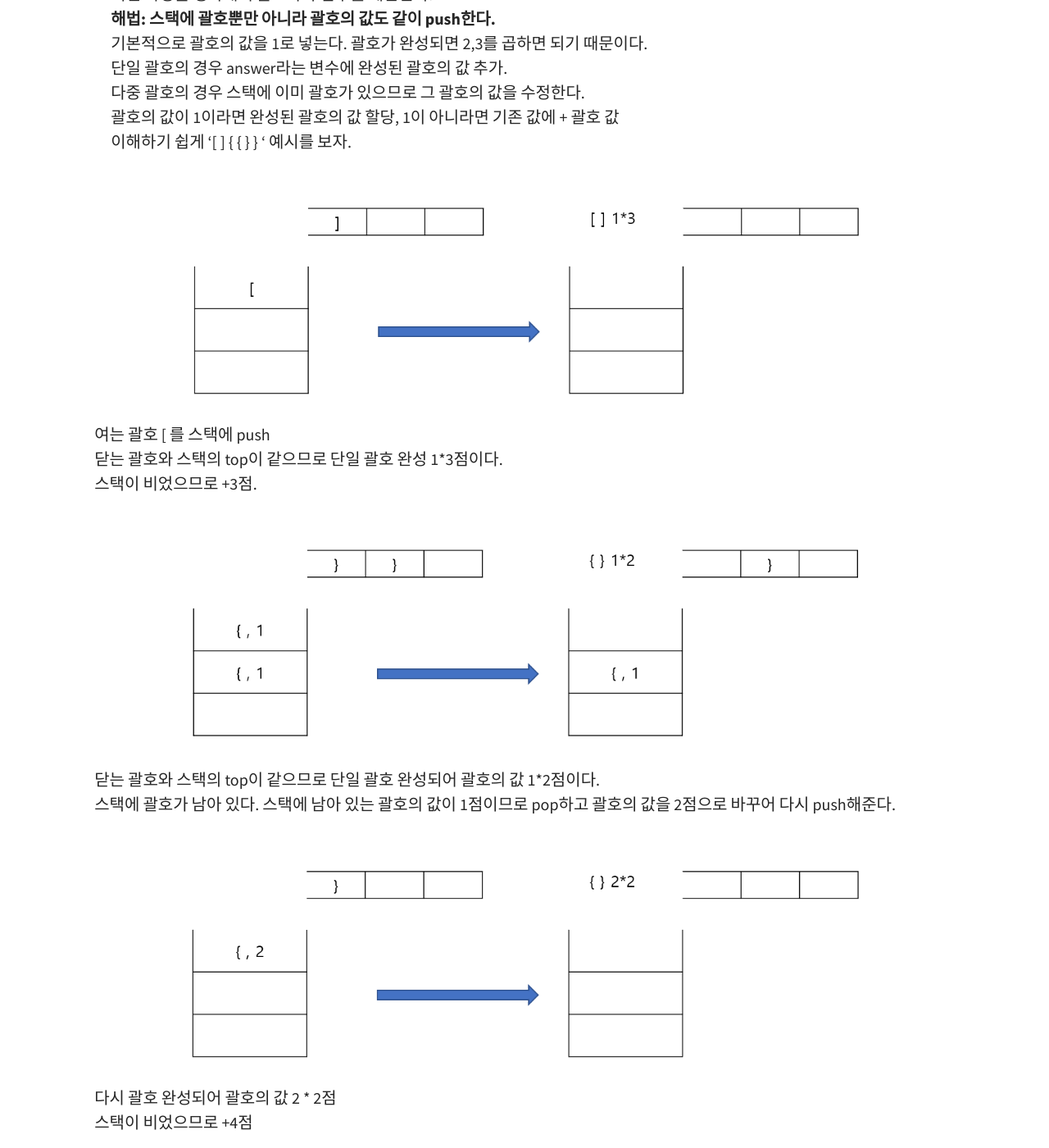
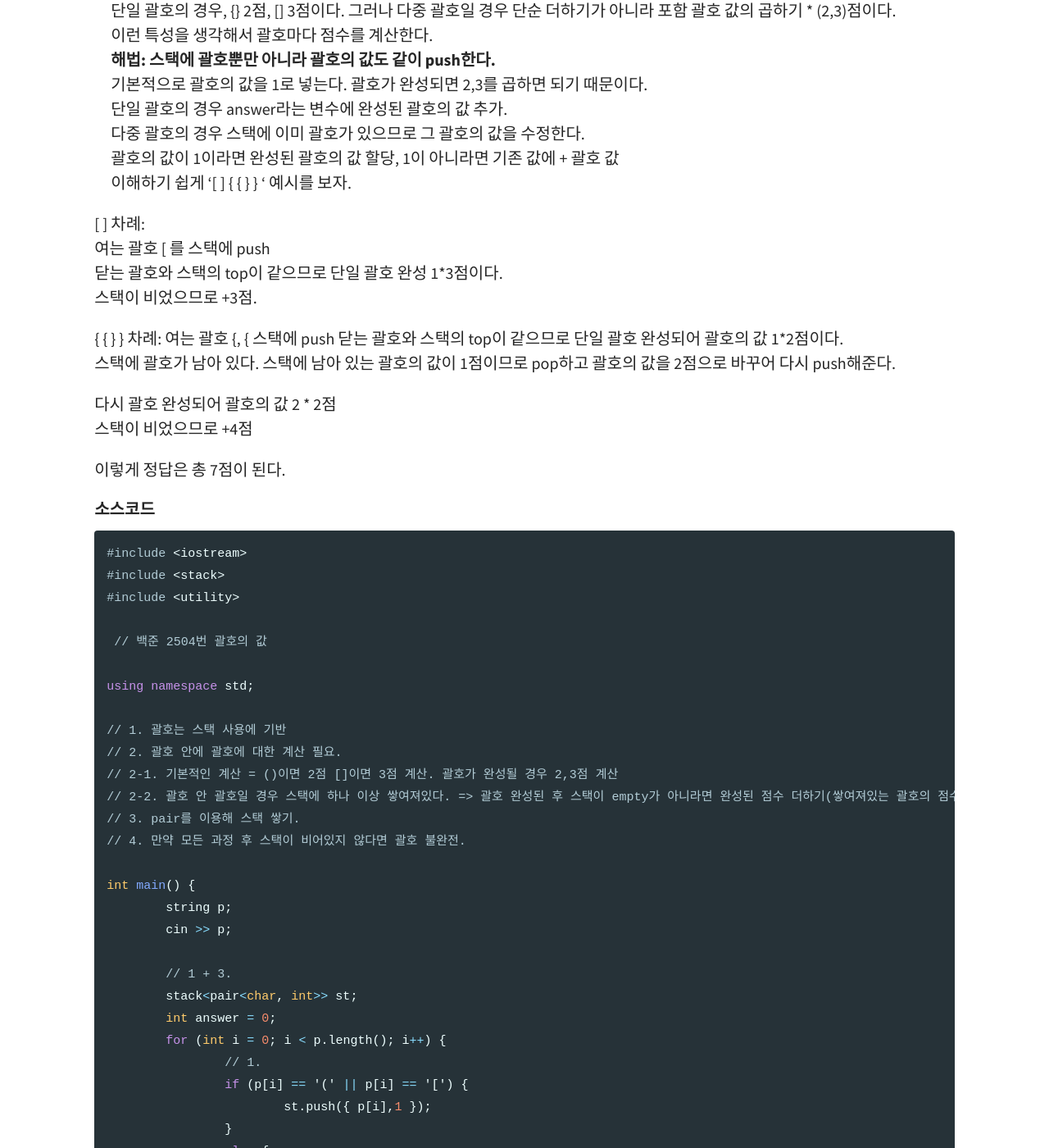
Before and after one commit to YisooKim/YisooKim.github.io, a Jekyll site: the page built from _posts/2020-06-12-2502.md, in a window 1280 px wide and 1400 px high, scrolled down 987 px. Shown: the whole window at 82% size. Built offline with Jekyll 4.4.1, drawn with Linux system fonts in a browser that asks for light colours.

Commit message:
modify post 2502

```diff
--- a/_posts/2020-06-12-2502.md
+++ b/_posts/2020-06-12-2502.md
@@ -6,10 +6,10 @@ tags: [Algorithm, Baekjoon]
 category: Algorithm
 ---
 
+### 백준 2502번 괄호의 값
 
-
-## [문제링크](https://www.acmicpc.net/problem/2504)
-
+[문제링크](https://www.acmicpc.net/problem/2504)
+-------
 
 ### 문제 해설
 
@@ -47,17 +47,16 @@ category: Algorithm
 괄호의 값이 1이라면 완성된 괄호의 값 할당, 1이 아니라면 기존 값에 + 괄호 값
 이해하기 쉽게 '\[ \] \{ \{ \} \} ' 예시를 보자.
 
-{% include aligner.html images="post_2502_1.png" %}
+\[ \] 차례:
 여는 괄호 \[ 를 스택에 push
 닫는 괄호와 스택의 top이 같으므로 단일 괄호 완성 1*3점이다.
 스택이 비었으므로 +3점.
 
-{% include aligner.html images="post_2502_2.png" %}
-
+\{ \{ \} \} 차례:
+여는 괄호 \{, \{ 스택에 push
 닫는 괄호와 스택의 top이 같으므로 단일 괄호 완성되어 괄호의 값 1*2점이다.
 스택에 괄호가 남아 있다. 스택에 남아 있는 괄호의 값이 1점이므로 pop하고 괄호의 값을 2점으로 바꾸어 다시 push해준다.
 
-{% include aligner.html images="post_2502_3.png" %}
 다시 괄호 완성되어 괄호의 값 2 * 2점
 스택이 비었으므로 +4점
 
```
